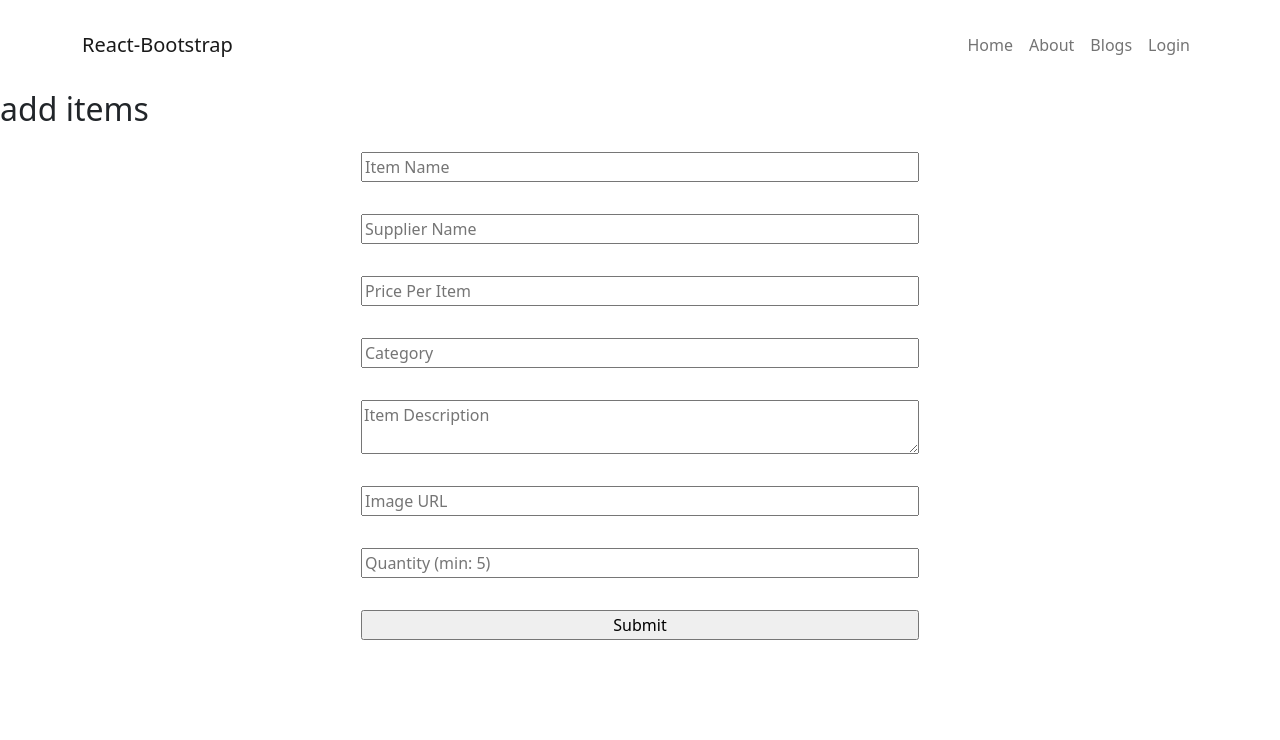
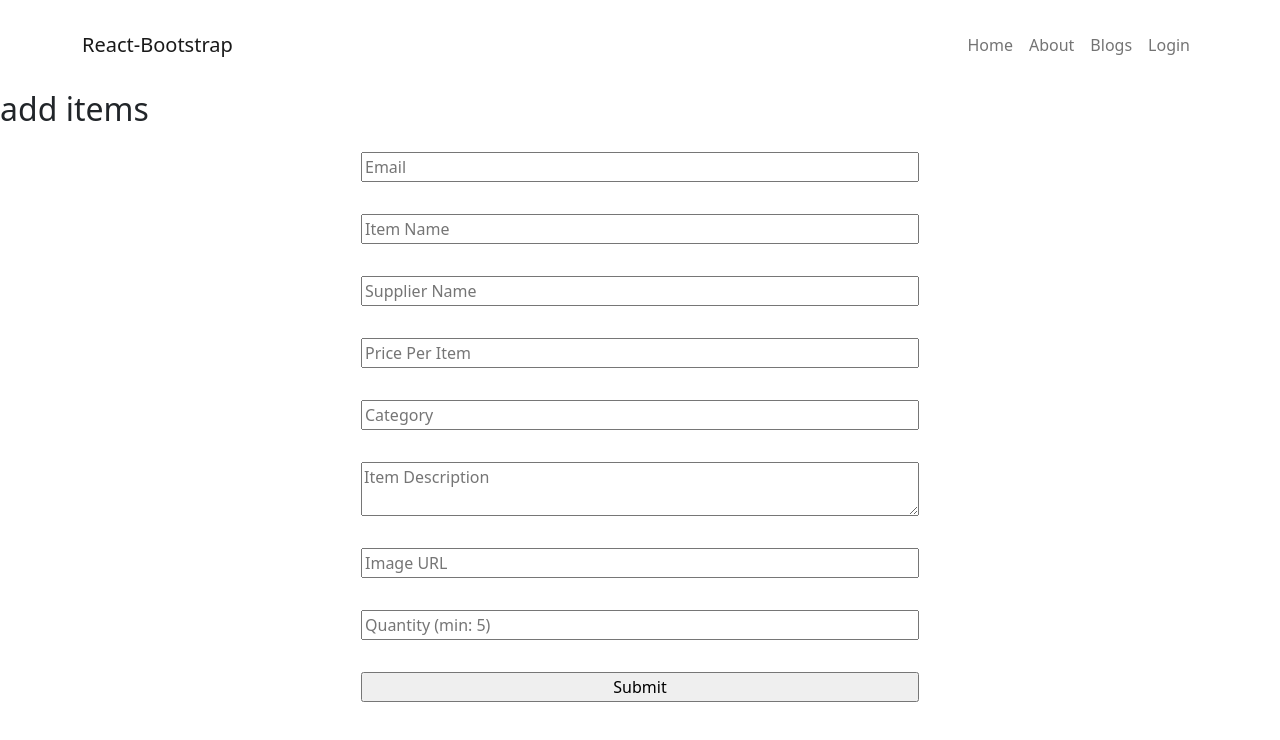
Before and after one commit to AnikKDev/laptop-mania, a React (Create React App) app: page /add-item in a window 1280 px wide. Shown: the top 740 px of the page. Built offline with nearby package versions, Linux system fonts and the light colour scheme; no server answers.

Commit message:
successfully sent the email property to backend

```diff
--- a/src/Components/AddItem/AddItem.js
+++ b/src/Components/AddItem/AddItem.js
@@ -2,8 +2,11 @@ import React from 'react';
 import { Form } from 'react-bootstrap';
 import { useForm } from "react-hook-form";
 import axios from 'axios';
+import { useAuthState } from 'react-firebase-hooks/auth';
+import auth from '../../firebase.init';
 const AddItem = () => {
-
+    // get the user if logged in
+    const [user, loading, error] = useAuthState(auth);
     // handle add item button
     const { register, handleSubmit } = useForm();
     const onSubmit = data => {
@@ -23,6 +26,7 @@ const AddItem = () => {
             </h2>
             <div className="container">
                 <form className="w-50 mx-auto d-flex flex-column" onSubmit={handleSubmit(onSubmit)}>
+                    <input className="my-3" value={user?.email} readOnly placeholder='Email' {...register("email")} />
                     <input className="my-3" placeholder='Item Name' {...register("itemName", { required: true, maxLength: 20 })} />
                     <input className="my-3" placeholder='Supplier Name' {...register("supplierName", { required: true })} />
                     <input className="my-3" placeholder='Price Per Item' type="number" {...register("price", { required: true })} />
```
